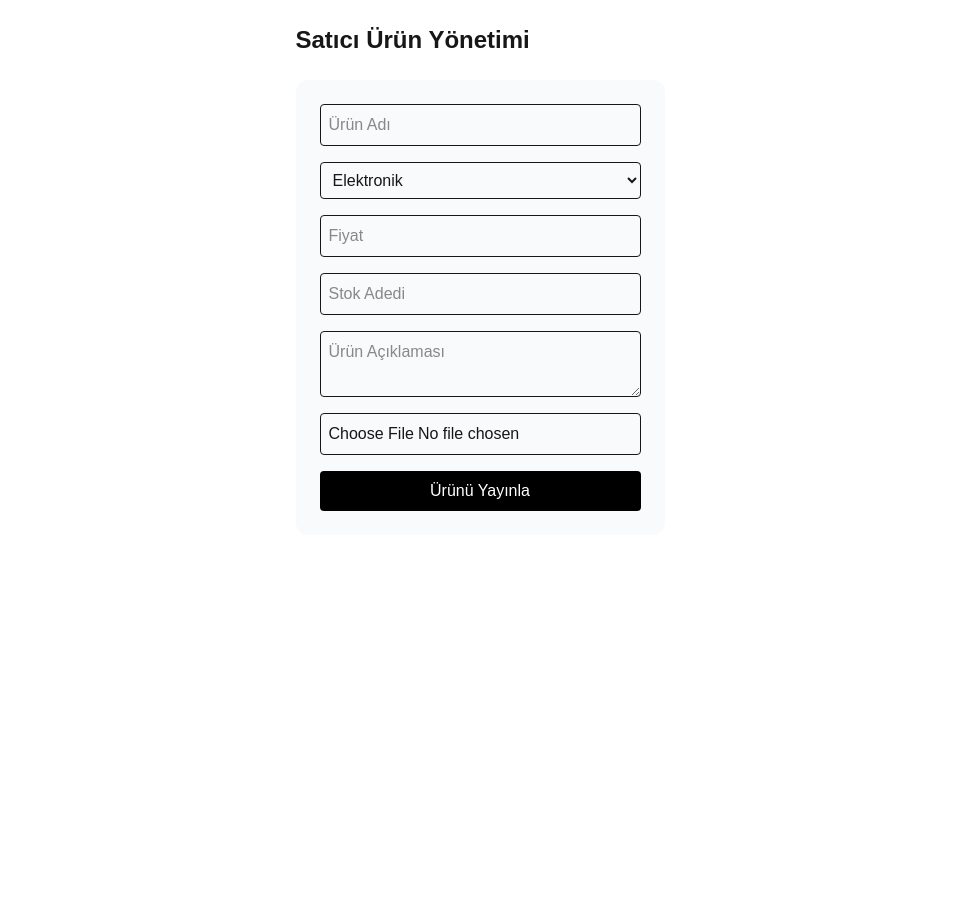
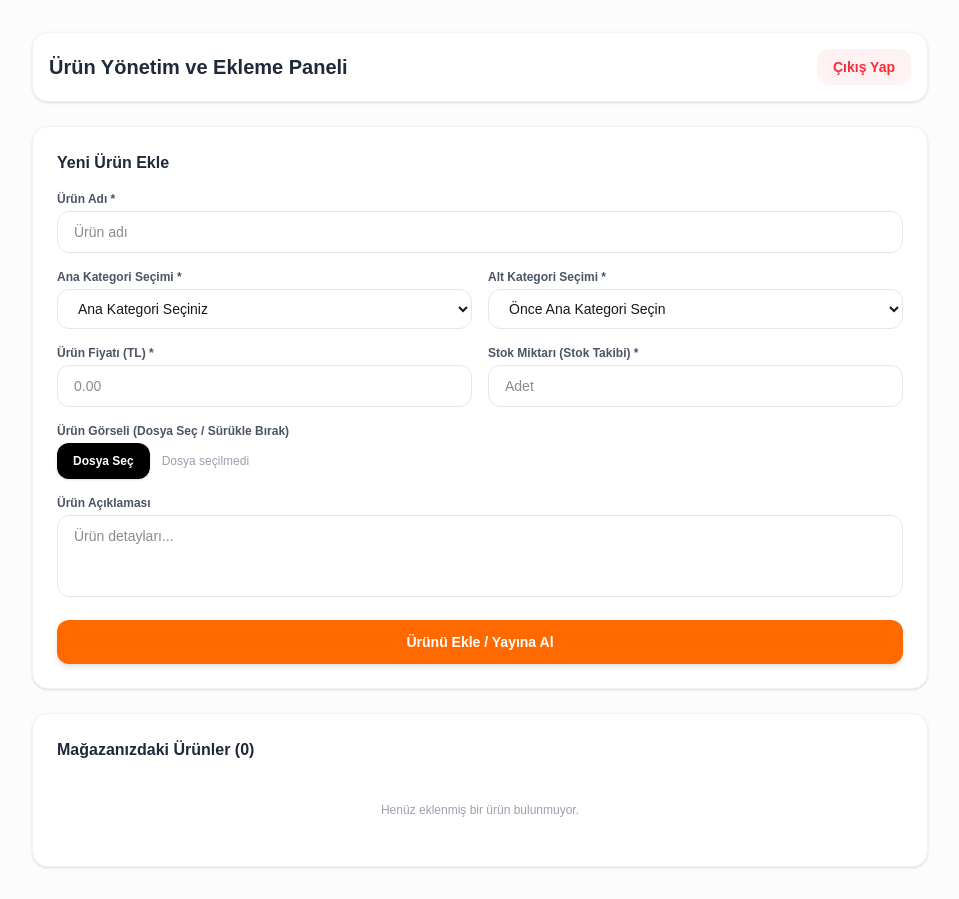
Before and after one commit to mustafatan06/trend.tan, a Next.js app: page /admin in a window 1280 px wide. Shown: the whole page, without its empty margins (160-1119 px from the left). Before the commit the page ends 800 px from the top, so only its background shows below. Built offline with nearby package versions, Linux system fonts and the light colour scheme.

Commit message:
Urun yonetim ve ekleme paneli gorseldeki tasarima birebir uyarlandi

```diff
--- a/app/admin/page.tsx
+++ b/app/admin/page.tsx
@@ -1,34 +1,231 @@
 "use client";
-import { useState } from "react";
+
+import { useState, useEffect } from "react";
+import Link from "next/link";
 
 export default function AdminPanel() {
-  const [yeniUrun, setYeniUrun] = useState({ ad: "", kategori: "Tümü", fiyat: "", stok: "", aciklama: "", gorsel: "" });
-  const kategoriler = ["Elektronik", "Moda ve Giyim", "Ev ve Yaşam", "Kozmetik"]; // Örnek liste
+  const [urunler, setUrunler] = useState<any[]>([]);
+  const [yeniUrun, setYeniUrun] = useState({
+    ad: "",
+    anaKategori: "",
+    altKategori: "",
+    fiyat: "",
+    stok: "",
+    aciklama: "",
+    gorsel: "",
+  });
+  const [duzenleIndex, setDuzenleIndex] = useState<number | null>(null);
 
-  const handleEkle = (e: React.FormEvent) => {
+  // localStorage'dan ürünleri çek
+  useEffect(() => {
+    const kayitli = localStorage.getItem("trendtan_urunler");
+    if (kayitli) {
+      setUrunler(JSON.parse(kayitli));
+    }
+  }, []);
+
+  // Ürün Ekle / Güncelle
+  const handleKaydet = (e: React.FormEvent) => {
     e.preventDefault();
-    if (yeniUrun.kategori === "Tümü") {
-      alert("Hata: Geçersiz kategori seçimi!");
+    if (!yeniUrun.ad || !yeniUrun.anaKategori || !yeniUrun.altKategori || !yeniUrun.fiyat || !yeniUrun.stok) {
+      alert("Lütfen zorunlu alanları doldurun!");
       return;
     }
-    // Ürün kaydetme mantığı buraya gelecek (localStorage'a devam)
-    console.log("Ürün kaydedildi:", yeniUrun);
+
+    let guncelListe = [...urunler];
+    if (duzenleIndex !== null) {
+      guncelListe[duzenleIndex] = yeniUrun;
+      setDuzenleIndex(null);
+    } else {
+      guncelListe.push(yeniUrun);
+    }
+
+    setUrunler(guncelListe);
+    localStorage.setItem("trendtan_urunler", JSON.stringify(guncelListe));
+    setYeniUrun({ ad: "", anaKategori: "", altKategori: "", fiyat: "", stok: "", aciklama: "", gorsel: "" });
+  };
+
+  // Ürün Sil
+  const handleSil = (index: number) => {
+    const guncelListe = urunler.filter((_, i) => i !== index);
+    setUrunler(guncelListe);
+    localStorage.setItem("trendtan_urunler", JSON.stringify(guncelListe));
+  };
+
+  // Düzenle
+  const handleDuzenle = (index: number) => {
+    setYeniUrun(urunler[index]);
+    setDuzenleIndex(index);
   };
 
   return (
-    <div className="p-6 max-w-4xl mx-auto">
-      <h1 className="text-2xl font-bold mb-6">Satıcı Ürün Yönetimi</h1>
-      <form onSubmit={handleEkle} className="grid gap-4 bg-gray-50 p-6 rounded-xl">
-        <input required placeholder="Ürün Adı" className="border p-2 rounded" onChange={(e) => setYeniUrun({...yeniUrun, ad: e.target.value})} />
-        <select className="border p-2 rounded" onChange={(e) => setYeniUrun({...yeniUrun, kategori: e.target.value})}>
-          {kategoriler.map(k => <option key={k} value={k}>{k}</option>)}
-        </select>
-        <input required type="number" placeholder="Fiyat" className="border p-2 rounded" onChange={(e) => setYeniUrun({...yeniUrun, fiyat: e.target.value})} />
-        <input required type="number" placeholder="Stok Adedi" className="border p-2 rounded" onChange={(e) => setYeniUrun({...yeniUrun, stok: e.target.value})} />
-        <textarea placeholder="Ürün Açıklaması" className="border p-2 rounded" onChange={(e) => setYeniUrun({...yeniUrun, aciklama: e.target.value})} />
-        <input type="file" className="border p-2 rounded" />
-        <button type="submit" className="bg-black text-white p-2 rounded">Ürünü Yayınla</button>
-      </form>
+    <div className="min-h-screen bg-gray-50/50 p-4 sm:p-8">
+      <div className="max-w-4xl mx-auto space-y-6">
+
+        {/* Üst Başlık ve Çıkış */}
+        <div className="flex items-center justify-between bg-white p-4 rounded-2xl border border-gray-100 shadow-sm">
+          <h1 className="text-lg sm:text-xl font-bold text-gray-800">Ürün Yönetim ve Ekleme Paneli</h1>
+          <Link href="/" className="bg-red-50 text-red-500 hover:bg-red-100 px-4 py-2 rounded-xl text-xs sm:text-sm font-semibold transition-all">
+            Çıkış Yap
+          </Link>
+        </div>
+
+        {/* Yeni Ürün Ekle Kartı */}
+        <div className="bg-white border border-gray-100 rounded-2xl p-6 shadow-sm">
+          <h2 className="text-base font-bold text-gray-800 mb-4">Yeni Ürün Ekle</h2>
+
+          <form onSubmit={handleKaydet} className="space-y-4">
+            {/* Ürün Adı */}
+            <div>
+              <label className="block text-xs font-semibold text-gray-600 mb-1">Ürün Adı *</label>
+              <input
+                type="text"
+                placeholder="Ürün adı"
+                value={yeniUrun.ad}
+                onChange={(e) => setYeniUrun({ ...yeniUrun, ad: e.target.value })}
+                className="w-full border border-gray-200 rounded-xl px-4 py-2.5 text-sm focus:outline-none focus:border-orange-500"
+              />
+            </div>
+
+            {/* Kategoriler */}
+            <div className="grid grid-cols-1 sm:grid-cols-2 gap-4">
+              <div>
+                <label className="block text-xs font-semibold text-gray-600 mb-1">Ana Kategori Seçimi *</label>
+                <select
+                  value={yeniUrun.anaKategori}
+                  onChange={(e) => setYeniUrun({ ...yeniUrun, anaKategori: e.target.value })}
+                  className="w-full border border-gray-200 rounded-xl px-4 py-2.5 text-sm bg-white focus:outline-none focus:border-orange-500"
+                >
+                  <option value="">Ana Kategori Seçiniz</option>
+                  <option value="Elektronik Ve Teknolojik Ürünler">Elektronik Ve Teknolojik Ürünler</option>
+                  <option value="Moda Ve Giyim">Moda Ve Giyim</option>
+                  <option value="Ev Ve Yaşam">Ev Ve Yaşam</option>
+                </select>
+              </div>
+
+              <div>
+                <label className="block text-xs font-semibold text-gray-600 mb-1">Alt Kategori Seçimi *</label>
+                <select
+                  value={yeniUrun.altKategori}
+                  onChange={(e) => setYeniUrun({ ...yeniUrun, altKategori: e.target.value })}
+                  className="w-full border border-gray-200 rounded-xl px-4 py-2.5 text-sm bg-white focus:outline-none focus:border-orange-500"
+                >
+                  <option value="">Önce Ana Kategori Seçin</option>
+                  <option value="Küçük Ev Aletleri">Küçük Ev Aletleri</option>
+                  <option value="Telefon & Aksesuar">Telefon & Aksesuar</option>
+                  <option value="Giyim">Giyim</option>
+                </select>
+              </div>
+            </div>
+
+            {/* Fiyat ve Stok */}
+            <div className="grid grid-cols-1 sm:grid-cols-2 gap-4">
+              <div>
+                <label className="block text-xs font-semibold text-gray-600 mb-1">Ürün Fiyatı (TL) *</label>
+                <input
+                  type="number"
+                  placeholder="0.00"
+                  value={yeniUrun.fiyat}
+                  onChange={(e) => setYeniUrun({ ...yeniUrun, fiyat: e.target.value })}
+                  className="w-full border border-gray-200 rounded-xl px-4 py-2.5 text-sm focus:outline-none focus:border-orange-500"
+                />
+              </div>
+
+              <div>
+                <label className="block text-xs font-semibold text-gray-600 mb-1">Stok Miktarı (Stok Takibi) *</label>
+                <input
+                  type="number"
+                  placeholder="Adet"
+                  value={yeniUrun.stok}
+                  onChange={(e) => setYeniUrun({ ...yeniUrun, stok: e.target.value })}
+                  className="w-full border border-gray-200 rounded-xl px-4 py-2.5 text-sm focus:outline-none focus:border-orange-500"
+                />
+              </div>
+            </div>
+
+            {/* Görsel Yükleme */}
+            <div>
+              <label className="block text-xs font-semibold text-gray-600 mb-1">Ürün Görseli (Dosya Seç / Sürükle Bırak)</label>
+              <div className="flex items-center gap-3">
+                <label className="bg-black hover:bg-gray-800 text-white text-xs font-bold px-4 py-2.5 rounded-xl cursor-pointer shadow-sm transition-all">
+                  Dosya Seç
+                  <input
+                    type="file"
+                    className="hidden"
+                    onChange={(e) => {
+                      if (e.target.files && e.target.files[0]) {
+                        setYeniUrun({ ...yeniUrun, gorsel: e.target.files[0].name });
+                      }
+                    }}
+                  />
+                </label>
+                <span className="text-xs text-gray-400">
+                  {yeniUrun.gorsel ? yeniUrun.gorsel : "Dosya seçilmedi"}
+                </span>
+              </div>
+            </div>
+
+            {/* Açıklama */}
+            <div>
+              <label className="block text-xs font-semibold text-gray-600 mb-1">Ürün Açıklaması</label>
+              <textarea
+                placeholder="Ürün detayları..."
+                rows={3}
+                value={yeniUrun.aciklama}
+                onChange={(e) => setYeniUrun({ ...yeniUrun, aciklama: e.target.value })}
+                className="w-full border border-gray-200 rounded-xl px-4 py-2.5 text-sm focus:outline-none focus:border-orange-500 resize-none"
+              />
+            </div>
+
+            {/* Kaydet / Yayına Al Butonu */}
+            <button
+              type="submit"
+              className="w-full bg-orange-500 hover:bg-orange-600 text-white font-bold py-3 rounded-xl shadow-md transition-all text-sm cursor-pointer"
+            >
+              {duzenleIndex !== null ? "Ürünü Güncelle" : "Ürünü Ekle / Yayına Al"}
+            </button>
+          </form>
+        </div>
+
+        {/* Mağazadaki Ürünler Listesi */}
+        <div className="bg-white border border-gray-100 rounded-2xl p-6 shadow-sm">
+          <h2 className="text-base font-bold text-gray-800 mb-4">
+            Mağazanızdaki Ürünler ({urunler.length})
+          </h2>
+
+          {urunler.length === 0 ? (
+            <p className="text-xs text-gray-400 text-center py-6">Henüz eklenmiş bir ürün bulunmuyor.</p>
+          ) : (
+            <div className="space-y-3">
+              {urunler.map((item, index) => (
+                <div key={index} className="flex items-center justify-between border border-gray-100 p-4 rounded-xl shadow-sm bg-gray-50/50">
+                  <div>
+                    <h3 className="font-bold text-sm text-gray-800">{item.ad}</h3>
+                    <p className="text-xs text-gray-500 mt-0.5">
+                      {item.anaKategori} {item.altKategori ? `> ${item.altKategori}` : ""} | Fiyat: {item.fiyat} TL | Stok: {item.stok}
+                    </p>
+                  </div>
+                  <div className="flex items-center gap-2">
+                    <button
+                      onClick={() => handleDuzenle(index)}
+                      className="bg-gray-100 hover:bg-gray-200 text-gray-700 text-xs font-bold px-3 py-1.5 rounded-lg transition-all"
+                    >
+                      Düzenle
+                    </button>
+                    <button
+                      onClick={() => handleSil(index)}
+                      className="bg-red-50 hover:bg-red-100 text-red-500 text-xs font-bold px-3 py-1.5 rounded-lg transition-all"
+                    >
+                      Sil
+                    </button>
+                  </div>
+                </div>
+              ))}
+            </div>
+          )}
+        </div>
+
+      </div>
     </div>
   );
 }
```
